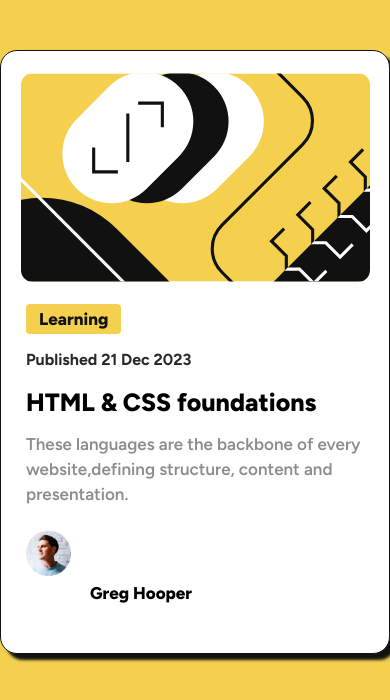
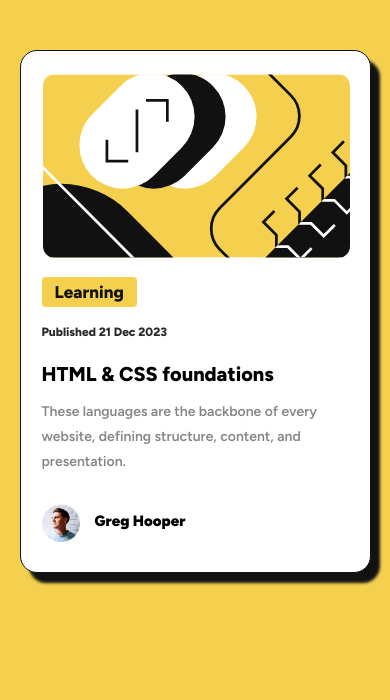
Before and after one commit to TALHAARSHAD77/Blog-Preview-Card, a plain HTML site: page index.html in a window 390 px wide. Drawn offline with Linux system fonts and the light colour scheme.

Commit message:
Implemented Responsiveness

```diff
--- a/index.html
+++ b/index.html
@@ -22,13 +22,13 @@
         <p id="para">Published 21 Dec 2023</p>
         <h1>HTML & CSS foundations</h1>
         <p>
-          These languages are the backbone of every website,defining structure,
-          content and presentation.
+          These languages are the backbone of every website, defining structure,
+          content, and presentation.
         </p>
-
-        <img src="./assets/images/image-avatar.webp" alt="Loading" />
-        <h2>Greg Hooper</h2>
-        <!-- </div> -->
+        <div class="profile">
+          <img src="./assets/images/image-avatar.webp" alt="Loading" />
+          <h2>Greg Hooper</h2>
+        </div>
       </div>
     </div>
   </body>
--- a/style.css
+++ b/style.css
@@ -1,4 +1,3 @@
-/* Mentor Muhammad Shajjar  */
 @import url("https://fonts.googleapis.com/css2?family=Figtree:ital,wght@0,300..900;1,300..900&family=Inter:wght@100..900&family=Outfit:wght@100..900&family=Young+Serif&display=swap");
 * {
   margin: 0px;
@@ -10,30 +9,28 @@ body {
   background-color: hsl(47, 88%, 63%);
   font-family: "Figtree", sans-serif;
   font-style: normal;
-  font-family: "Figtree", sans-serif;
 }
 
 .blogcard {
   display: flex;
   flex-direction: column;
   border: 1px solid hsl(0, 0%, 7%);
-  max-width: 443px;
-  min-height: 604px;
+  max-width: 390px;
+  width: 90%;
   border-radius: 17px;
   margin: 50px auto;
   background-color: hsl(0, 0%, 100%);
-  box-shadow: 6px 6px 3px hsl(0, 0%, 7%);
+  box-shadow: 9px 10px 3px hsl(0, 0%, 7%);
 }
 
 .img img {
-  margin: 22px 25px 0px 20px;
-  /* width: 395px; */
-  width: 90%;
+  margin: 23px 0px 0px 22px;
+  width: 88%;
   border-radius: 12px;
 }
 
 .content {
-  margin: 5px 25px;
+  margin-left: 21px;
 }
 .content a {
   text-decoration: none;
@@ -48,28 +45,29 @@ body {
   font-weight: 800;
   font-size: 17px;
   color: hsl(0, 0%, 7%);
-  margin: 13px 0px;
+  margin-top: 15px;
 }
 #para {
   color: hsl(0, 0%, 7%);
   opacity: 0.9;
   font-weight: 700;
-  font-size: 16px;
-  margin-bottom: 15px;
+  font-size: 14px;
+  margin-bottom: 17px;
 }
 h1 {
-  font-size: 25px;
+  font-size: 24px;
   font-style: normal;
   font-weight: 800;
-  margin-bottom: 15px;
 }
 p {
-  font-size: 17px;
+  font-size: 16px;
   color: hsl(0, 0%, 50%);
-  font-weight: 600;
+  font-weight: 500;
   font-style: normal;
   line-height: 25px;
-  opacity: 0.9;
+  opacity: 0.95;
+  margin-top: 13px;
+  padding-right: 2px;
 }
 
 h1:hover {
@@ -77,9 +75,9 @@ h1:hover {
   cursor: pointer;
 }
 
-.content img {
-  width: 45px;
-  margin: 23px 0px;
+.profile img {
+  width: 38px;
+  margin: 30px 0px;
   display: inline-block;
 }
 
@@ -87,10 +85,28 @@ h2 {
   font-size: 17px;
   font-weight: 800;
   margin: 38px 0px 0px 15px;
-  display: inline-block;
 }
 
-.footer {
+.profile {
   display: flex;
   flex-direction: row;
 }
+
+@media screen and (max-width: 440px) {
+  p {
+    font-size: 14px;
+    font-weight: 600;
+  }
+  h1 {
+    font-size: 20px;
+    font-weight: 800;
+  }
+  #para {
+    font-size: 12px;
+    font-weight: 800;
+  }
+  h2 {
+    font-size: 15px;
+    font-weight: 900;
+  }
+}
```
